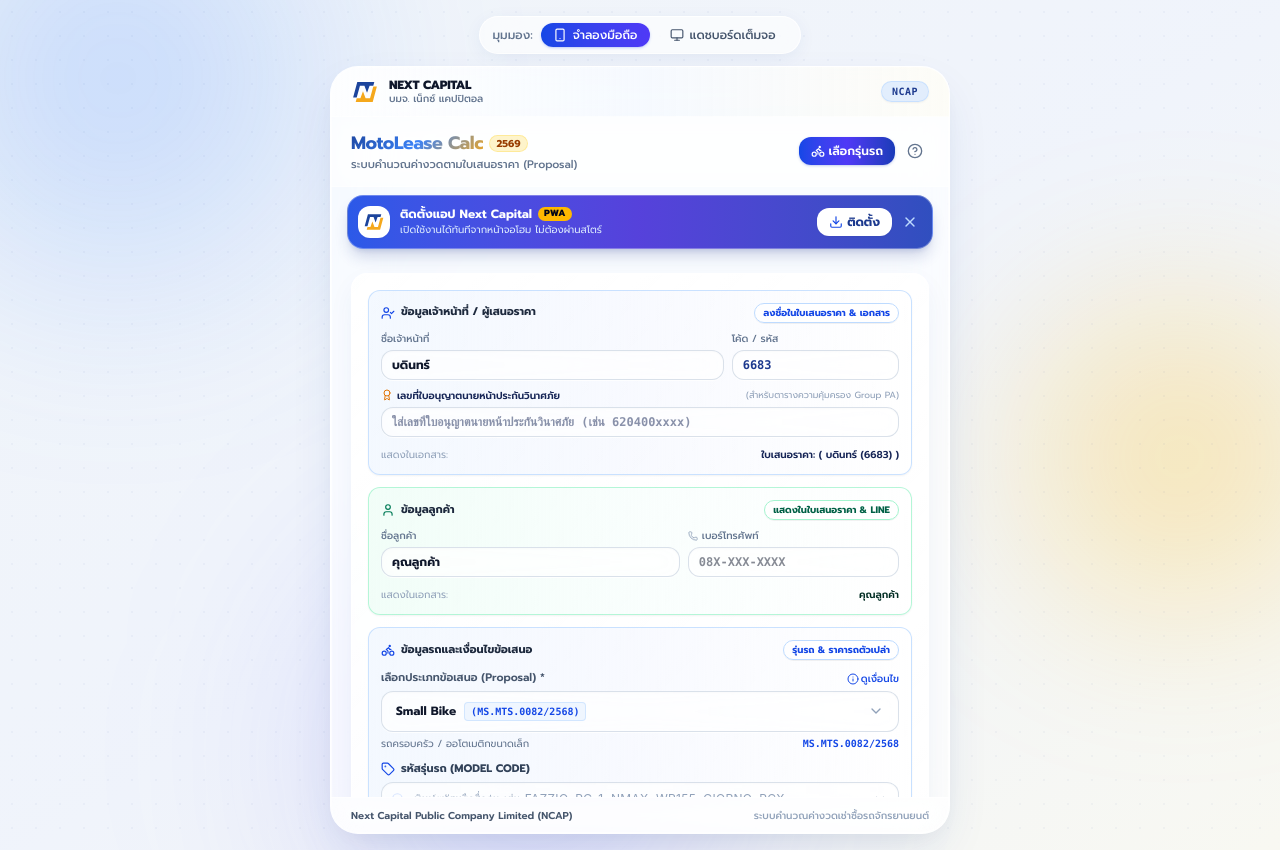
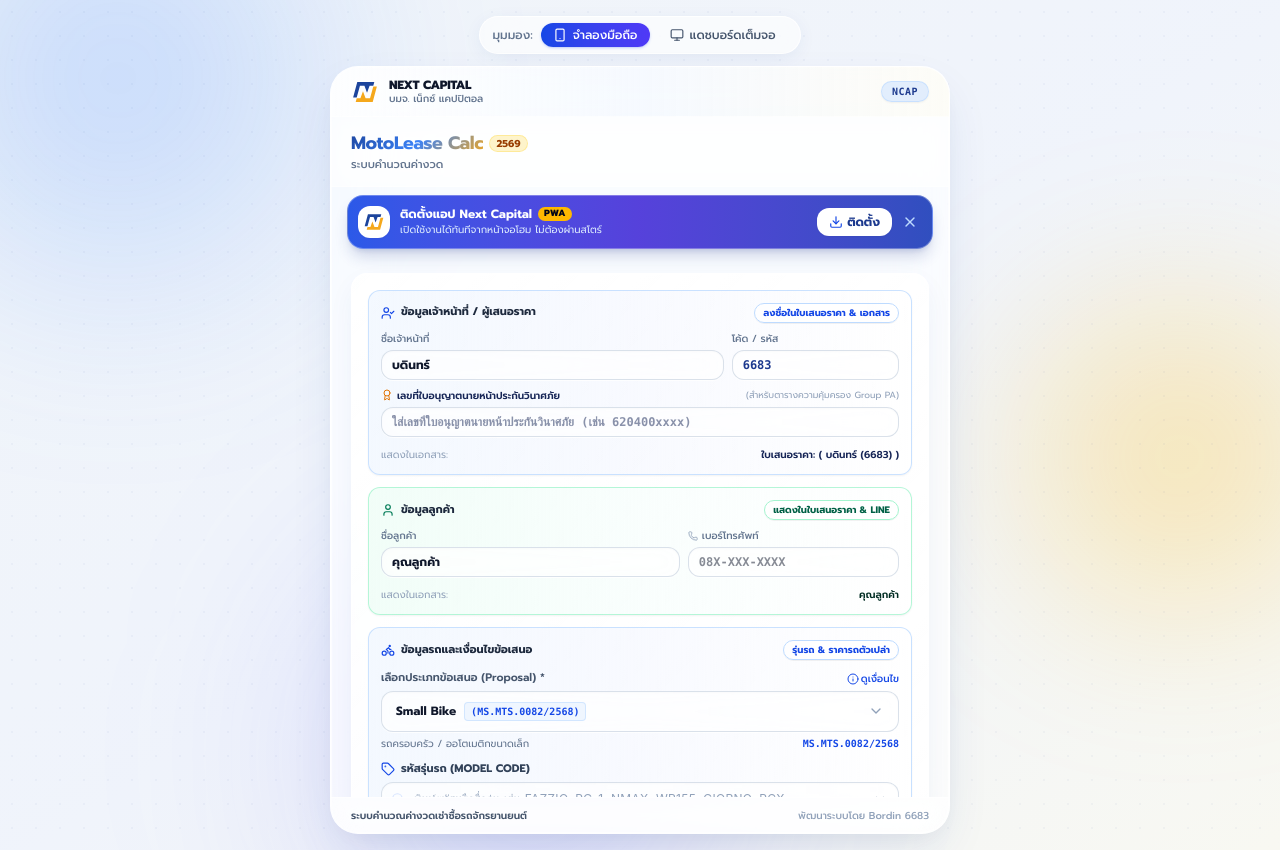
Before and after one commit to aonbordin-blip/Next-Capital-, a React (Vite) app: page / in a window 1280 px wide. Built offline with nearby package versions, Linux system fonts and the light colour scheme.

Commit message:
refactor: remove bike presets and proposal info
Simplify the application header by removing the bike presets and proposal information buttons to streamline the user interface.

```diff
--- a/src/App.tsx
+++ b/src/App.tsx
@@ -457,26 +457,8 @@
               </span>
             </div>
             <p className="text-[11px] text-slate-500 font-medium">
-              ระบบคำนวณค่างวดตามใบเสนอราคา (Proposal)
+              ระบบคำนวณค่างวด
             </p>
-          </div>
-
-          <div className="flex items-center gap-1.5">
-            <button
-              onClick={() => setShowBikePresets(true)}
-              className="flex items-center gap-1 px-3 py-1.5 bg-gradient-to-r from-blue-700 via-indigo-600 to-blue-800 text-white rounded-xl text-xs font-semibold shadow-sm shadow-blue-800/20 hover:opacity-95 active:scale-95 transition-all cursor-pointer"
-              title="เลือกรุ่นรถยอดนิยม"
-            >
-              <Bike className="w-3.5 h-3.5" />
-              <span className="hidden sm:inline">เลือกรุ่นรถ</span>
-            </button>
-            <button
-              onClick={() => setShowProposalInfo(true)}
-              className="p-1.5 text-slate-500 hover:text-blue-700 hover:bg-white/70 rounded-xl transition-colors cursor-pointer"
-              title="ดูรายละเอียดเกณฑ์ Proposal"
-            >
-              <HelpCircle className="w-4 h-4" />
-            </button>
           </div>
         </header>
 
@@ -1432,9 +1414,11 @@
 
         {/* Bottom Bar Info */}
         <footer className="px-3.5 sm:px-5 py-2 sm:py-2.5 bg-white/50 border-t border-white/60 backdrop-blur-md text-[10px] text-slate-500 flex flex-wrap items-center justify-between gap-2">
-          <span className="font-semibold text-slate-600">Next Capital Public Company Limited (NCAP)</span>
+          <span className="font-semibold text-slate-600">
+            ระบบคำนวณค่างวดเช่าซื้อรถจักรยานยนต์
+          </span>
           <span className="text-[10px] text-slate-400 font-medium">
-            ระบบคำนวณค่างวดเช่าซื้อรถจักรยานยนต์
+            พัฒนาระบบโดย Bordin 6683
           </span>
         </footer>
       </div>
```
